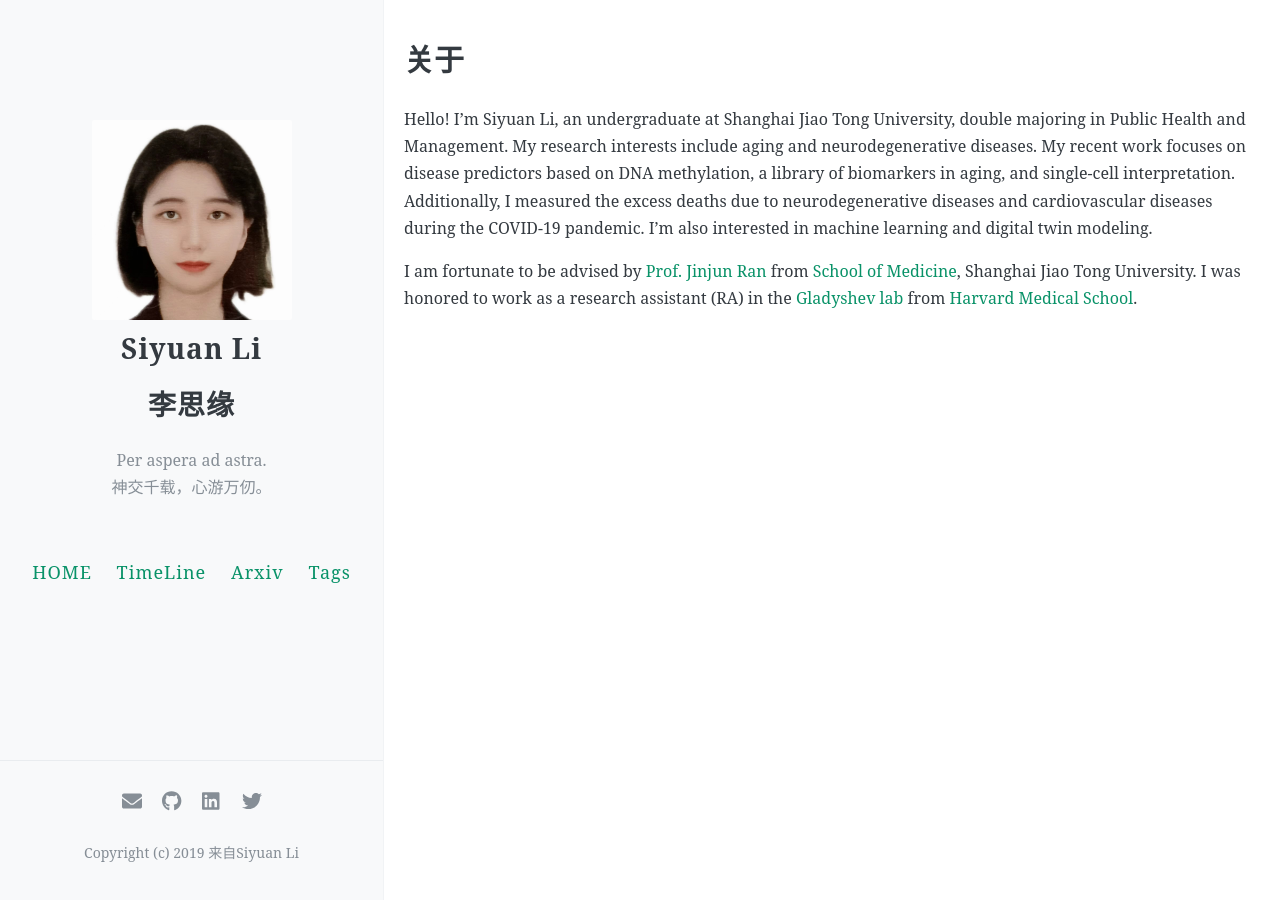
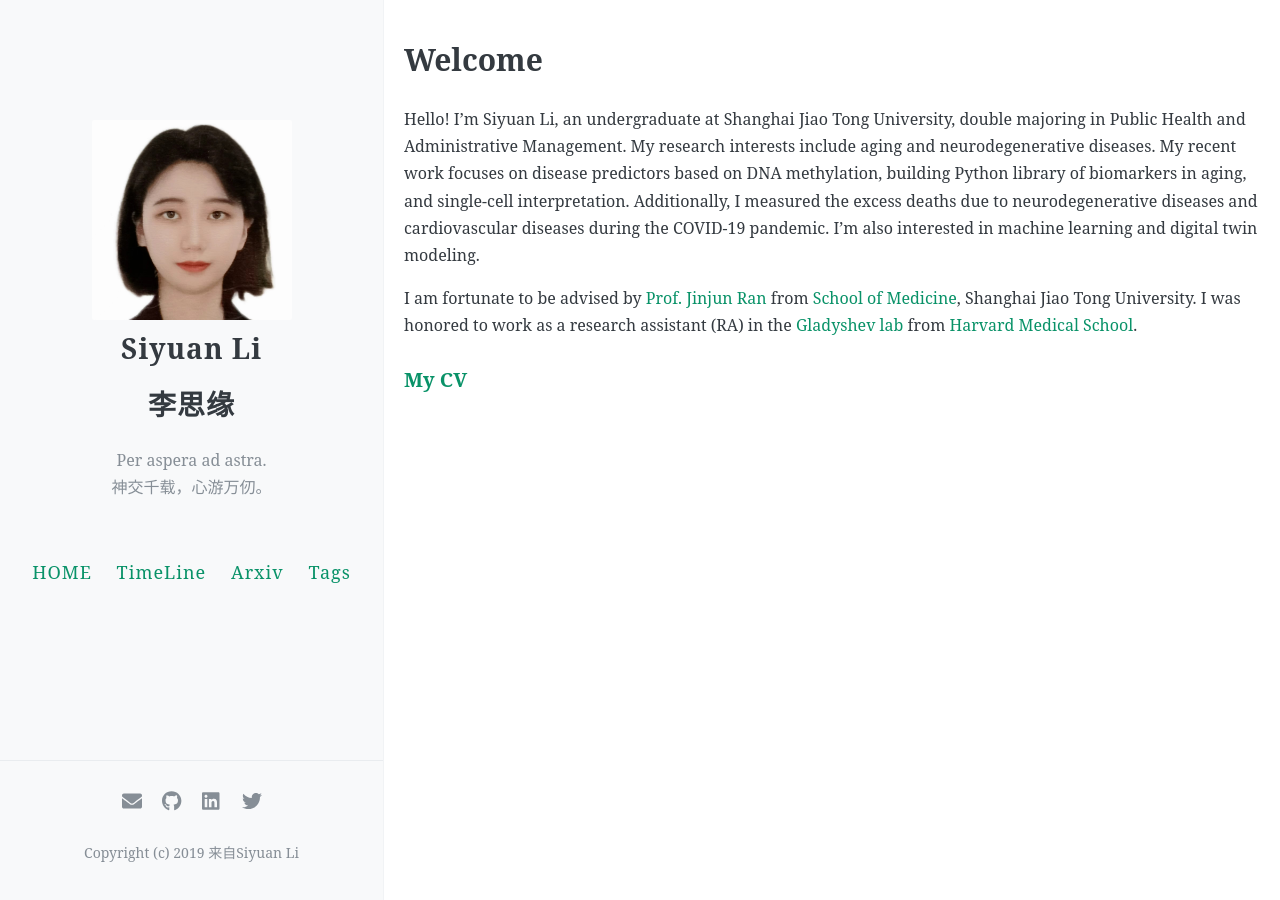
Before and after one commit to ApolloLSY/Attic, a Jekyll site: the page built from about.md, in a window 1280 px wide. Built offline with Jekyll 4.4.1, drawn with Linux system fonts in a browser that asks for light colours; comment, search, counter and statistics services are not loaded.

Commit message:
Update about.md

```diff
--- a/about.md
+++ b/about.md
@@ -1,9 +1,11 @@
 ---
 layout: page
-title: 关于
+title: Welcome
 permalink: /about/
 ---
 
-Hello! I’m Siyuan Li, an undergraduate at Shanghai Jiao Tong University, double majoring in Public Health and Management. My research interests include aging and neurodegenerative diseases. My recent work focuses on disease predictors based on DNA methylation, a library of biomarkers in aging, and single-cell interpretation. Additionally, I measured the excess deaths due to neurodegenerative diseases and cardiovascular diseases during the COVID-19 pandemic. I’m also interested in machine learning and digital twin modeling.
+Hello! I’m Siyuan Li, an undergraduate at Shanghai Jiao Tong University, double majoring in Public Health and Administrative Management. My research interests include aging and neurodegenerative diseases. My recent work focuses on disease predictors based on DNA methylation, building Python library of biomarkers in aging, and single-cell interpretation. Additionally, I measured the excess deaths due to neurodegenerative diseases and cardiovascular diseases during the COVID-19 pandemic. I’m also interested in machine learning and digital twin modeling.
 
 I am fortunate to be advised by [Prof. Jinjun Ran](https://scholar.google.com/citations?user=VjVQi2IAAAAJ&hl=zh-CN) from [School of Medicine](https://www.shsmu.edu.cn/sph/index.htm), Shanghai Jiao Tong University. I was honored to work as a research assistant (RA) in the [Gladyshev lab](https://gladyshevlab.bwh.harvard.edu/) from [Harvard Medical School](https://hms.harvard.edu/).
+
+### [My CV](https://github.com/ApolloLSY/Attic/files/cvOnepage240707.pdf)
```
